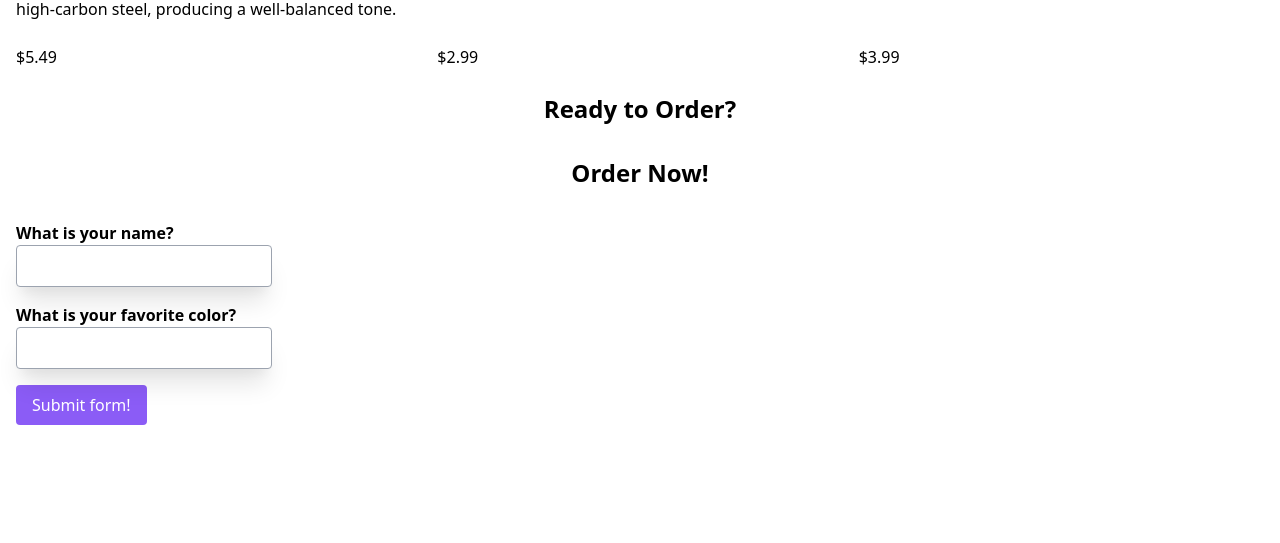
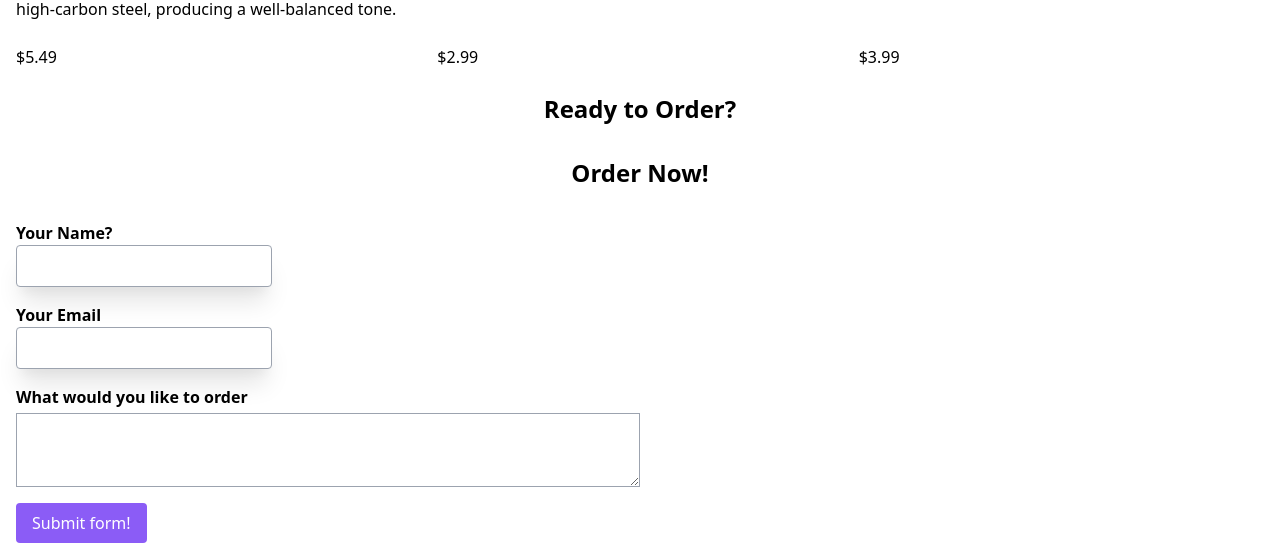
Before and after one commit to davidliu-kellogg/week2-lab, a plain HTML site: page index.html in a window 1280 px wide. Shown: the part 511-1054 px from the top of the page. Before the commit the page ends 936 px from the top, so only its background shows below. Drawn offline with nearby package versions, Linux system fonts and the light colour scheme.

Commit message:
second commit

```diff
--- a/index.html
+++ b/index.html
@@ -65,14 +65,16 @@
     <!-- Order form goes here -->
     <div class="px-4">
         <form netlify>
-            <label class="block mt-4 font-bold" for="name">What is your name?</label>
+            <label class="block mt-4 font-bold" for="name">Your Name?</label>
             <input class="p-2 w-64 border border-gray-400 rounded shadow-xl focus:outline-none focus:ring-purple-500
             focus:border-purple-500" type="text" id="name" name="name">
 
-            <label class="block mt-4 font-bold" for="favorite-color">What is your favorite
-            color?</label>
+            <label class="block mt-4 font-bold" for="favorite-color">Your Email</label>
             <input class="p-2 w-64 border border-gray-400 rounded shadow-xl focus:outline-none focus:ring-purple-500
-            focus:border-purple-500" type="text" id="favorite-color" name="favoriteColor">
+            focus:border-purple-500" type="text" id="favorite-color" name="email">
+
+            <label class="block mt-4 font-bold" for="favorite-color">What would you like to order</label>
+            <textarea class="form-textarea border border-gray-400 mt-1 block w-1/2" rows="3" name="orderItems"></textarea>
 
             <button class="block mt-4 text-white bg-purple-500 rounded px-4 py-2">Submit form!</button>
         </form>
```
